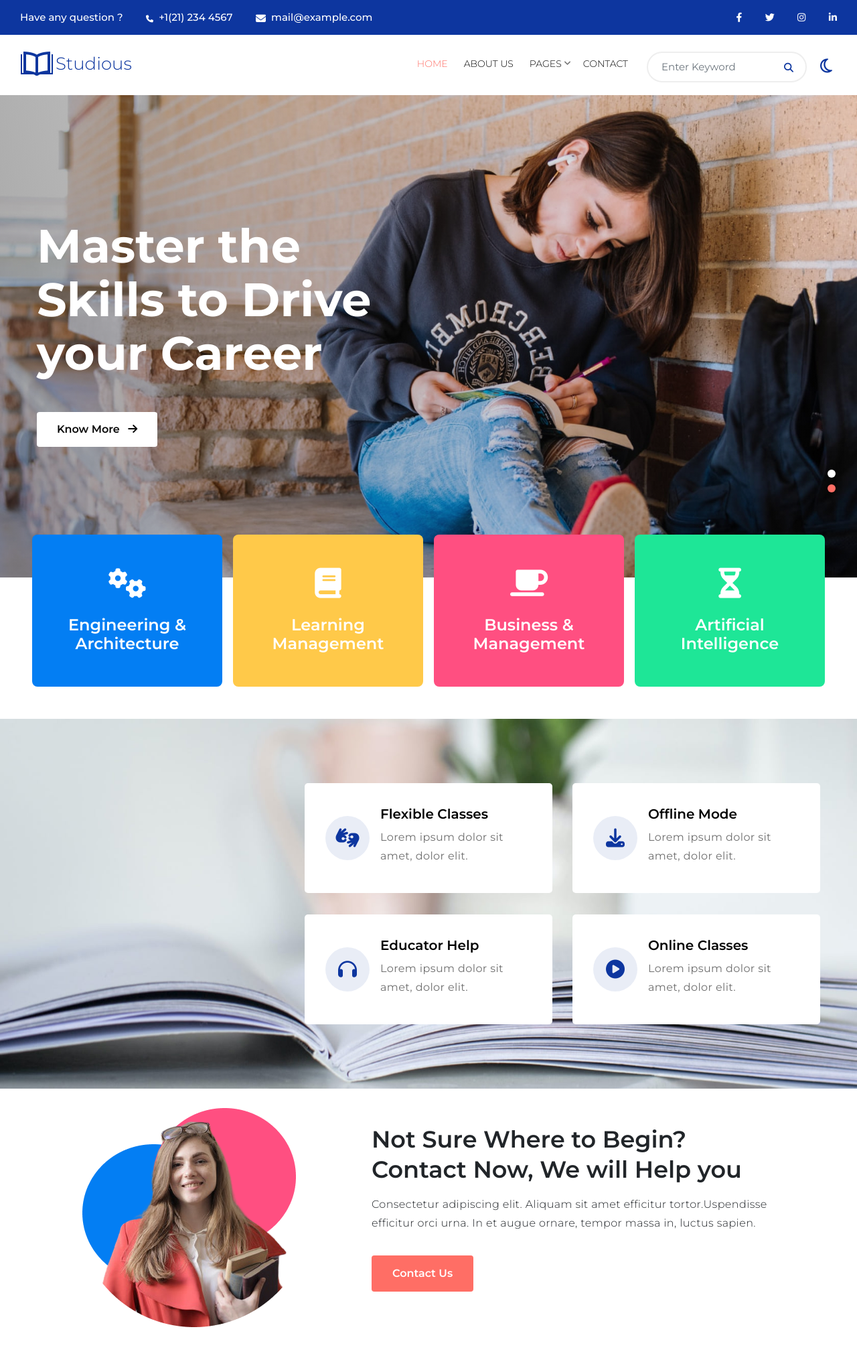
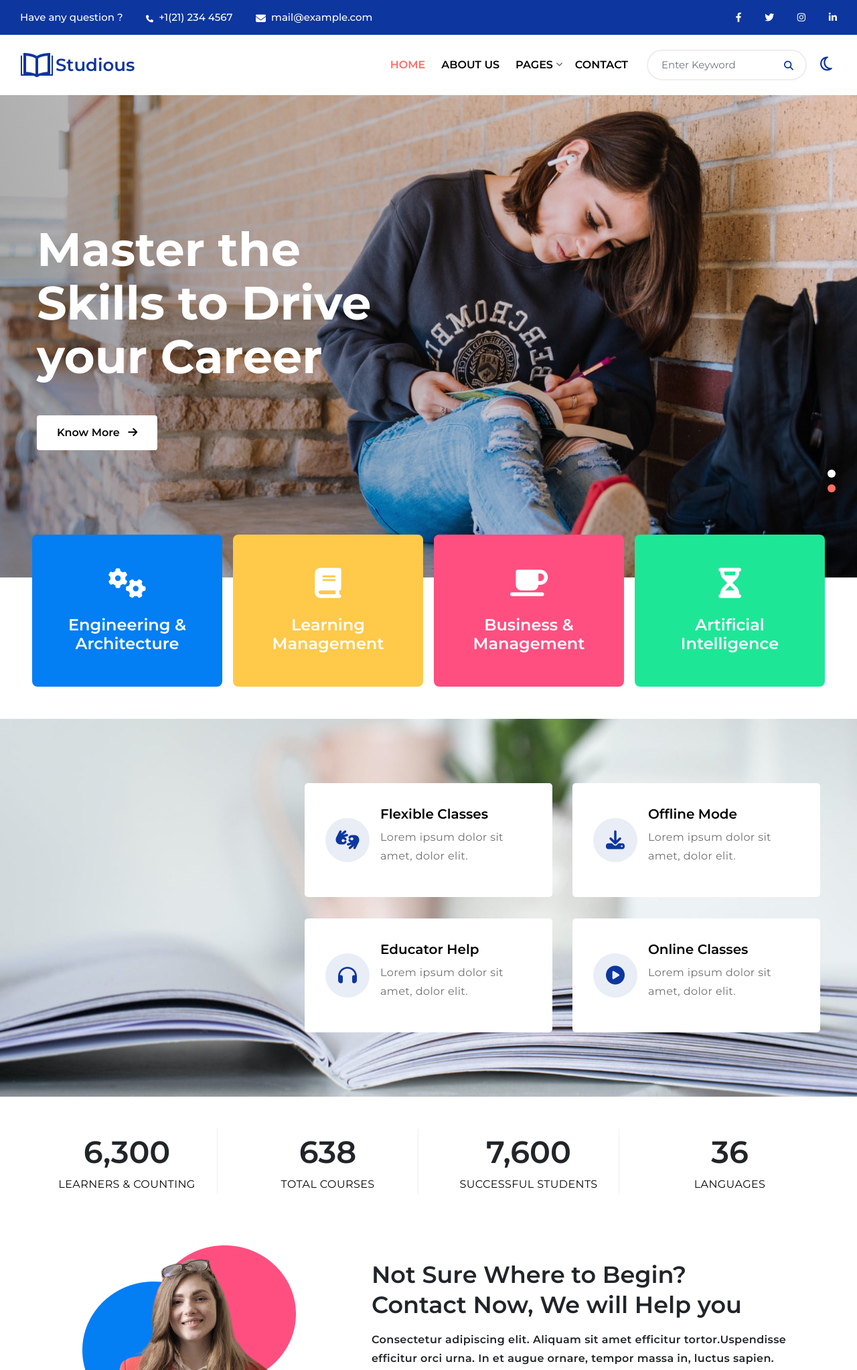
Before and after one commit to ndk2204/Capstone_Nhom14, a plain HTML site: page index.html in a window 1280 px wide. Shown: the top 2045 px of the page at 67% size. Drawn offline with nearby package versions, Linux system fonts and the light colour scheme; a script that the page names is missing.

Commit message:
them code number

```diff
--- a/css/style_Khanh.css
+++ b/css/style_Khanh.css
@@ -487,6 +487,14 @@
 .dark .contact .contact-subtx2 .contact-subf input{
     border: 1px solid transparent;
 }
+/* THEME VUONG-------------------- */
+
+.dark .number{
+    background-color: var(--dark-color);
+}
+.dark .number .col-number p{
+    color: white;
+}
 
 /* SWITCH THEME -------------------- */
 
--- a/css/style_Thang.css
+++ b/css/style_Thang.css
@@ -7,6 +7,19 @@
 
 
 /* NUMBER -------------------- */
+.number .row .counter{
+    font-size: 46px;
+}
+.number .row .content{
+    color: #060606;
+    line-height: 28px;
+    letter-spacing: .4px;
+    font-weight: 400;
+}
+.number .row .col-number{
+    border-right: 1px solid #eee;
+}
+
 
 /* RESPONSIVE -------------------- */
 
--- a/css/style_Vuong.css
+++ b/css/style_Vuong.css
@@ -160,7 +160,7 @@
     text-decoration: none;
 }
 
-.contact span,p,a{
+.contact span, .contact p, .contact a{
     font-size: 14px;
     font-weight: 300;
     line-height: 24px;
--- a/index.html
+++ b/index.html
@@ -43,15 +43,15 @@
             <div class="header-left">
                 <ul class="m-0">
                     <li>
-                        <a href="#">Have any question ?</a>
+                        <a href="#contact">Have any question ?</a>
                     </li>
                     <li class="iconphone">
                         <i class="fa fa-phone"></i>
-                        <a href="#">+1(21) 234 4567</a>
+                        <a href="tel:+1(21) 234 4567">+1(21) 234 4567</a>
                     </li>
                     <li>
                         <i class="fa fa-envelope"></i>
-                        <a href="#">mail@example.com</a>
+                        <a href="mailto:mail@example.com">mail@example.com</a>
                     </li>
                 </ul>
             </div>
@@ -75,7 +75,7 @@
     <div class="header-main" id="headerFix">
         <div class="container-fluid">
             <nav class="navbar navbar-expand-lg navbar-light justify-content-between">
-                <a class="navbar-brand d-flex p-0 mr-0" href="#">
+                <a class="navbar-brand d-flex p-0 mr-0" href="https://capstone-nhom14.vercel.app/">
                     <img class="mr-1" src="./img/logo.png" alt="logo">
                     Studious</a>
                 <button id="btn-icon" class="navbar-toggler" type="button" data-toggle="collapse"
@@ -87,13 +87,14 @@
                 <div class="collapse navbar-collapse" id="navbarSupportedContent">
                     <ul class="navbar-nav ml-auto">
                         <li class="nav-item active">
-                            <a class="nav-link" href="#">HOME <span class="sr-only">(current)</span></a>
+                            <a class="nav-link" href="https://capstone-nhom14.vercel.app/">HOME <span
+                                    class="sr-only">(current)</span></a>
                         </li>
                         <li class="nav-item">
-                            <a class="nav-link" href="#">ABOUT US</a>
+                            <a class="nav-link" href="#about">ABOUT US</a>
                         </li>
                         <li class="nav-item dropdown">
-                            <a class="nav-link dropdown-toggle" href="#" role="button" data-toggle="dropdown"
+                            <a class="nav-link dropdown-toggle" href="#page" role="button" data-toggle="dropdown"
                                 aria-expanded="false">
                                 PAGES
                                 <i class="fa-solid fa-angle-down"></i>
@@ -106,7 +107,7 @@
                             </div>
                         </li>
                         <li class="nav-item">
-                            <a class="nav-link" href="#">CONTACT</a>
+                            <a class="nav-link" href="#contact">CONTACT</a>
                         </li>
                     </ul>
                     <form class="form-inline ml-lg-3 my-0">
@@ -135,7 +136,7 @@
                 <div class="viewbanner d-flex banner1">
                     <div class="contentBanner container">
                         <h2 class="mb-0">Studious is the best choice for everyone</h2>
-                        <a class="btn mt-4 mt-sm-5" href="#">
+                        <a class="btn mt-4 mt-sm-5" href="#about">
                             Know More
                             <i class="fa fa-arrow-right ml-2"></i>
                         </a>
@@ -146,7 +147,7 @@
                 <div class="viewbanner d-flex banner2">
                     <div class="contentBanner container">
                         <h2 class="mb-0">Master the Skills to Drive your Career</h2>
-                        <a class="btn mt-4 mt-sm-5" href="#">
+                        <a class="btn mt-4 mt-sm-5" href="#about">
                             Know More
                             <i class="fa fa-arrow-right ml-2"></i>
                         </a>
@@ -159,7 +160,7 @@
 
     </section>
     <!-- COURSE -->
-    <section class="course pb-5">
+    <section class="course pb-5" id="page">
         <div class="course-list container">
             <div class="row">
                 <div class="col-md-6 col-lg-3 px-lg-2">
@@ -202,7 +203,7 @@
     </section>
 
     <!-- SERVICES -->
-    <section class="services">
+    <section class="services" id="about">
         <div class="container py-md-5 py-4 section-services">
             <div class="services-grids">
                 <div class="row">
@@ -282,8 +283,45 @@
     </section>
 
     <!-- NUMBER -->
-    <section class="number">
-
+    <section class="number py-5">
+        <div class="container">
+            <div class="number-list">
+                <div class="row text-center justify-content-center">
+                    <div class="col-3">
+                        <div class="col-number">
+                            <p class="mb-0">
+                                <span class="counter">6,300</span>
+                            </p>
+                            <p class="content mb-0">LEARNERS & COUNTING</p>
+                        </div>
+                    </div>
+                    <div class="col-3">
+                        <div class="col-number">
+                            <p p class="mb-0">
+                                <span class="counter">638</span>
+                            </p>
+                            <p class="content mb-0">TOTAL COURSES</p>
+                        </div>
+                    </div>
+                    <div class="col-3">
+                        <div class="col-number">
+                            <p p class="mb-0">
+                                <span class="counter">7,600</span>
+                            </p>
+                            <p class="content mb-0">SUCCESSFUL STUDENTS</p>
+                        </div>
+                    </div>
+                    <div class="col-3">
+                        <div class="col-number border-right-0">
+                            <p p class="mb-0">
+                                <span class="counter">36</span>
+                            </p>
+                            <p class="content mb-0">LANGUAGES</p>
+                        </div>
+                    </div>
+                </div>
+            </div>
+        </div>
 
 
 
@@ -310,7 +348,7 @@
 
     <!-- CONTACT -->
 
-    <section class="contactup pb-5">
+    <section class="contactup pb-5" id="contact">
         <div class="container">
             <div class="row align-items-center justify-content-between">
                 <div class="contactup-left col-lg-5 mb-lg-0 mb-4 text-center">
@@ -335,7 +373,7 @@
         </div>
     </section>
 
-    <section class="contact">
+    <section class="contact" id="contact-telephone">
         <div class="container">
             <div class="contact-title">
                 <div class="contact-sub">
```
Also changed, not shown: 1 other file.
